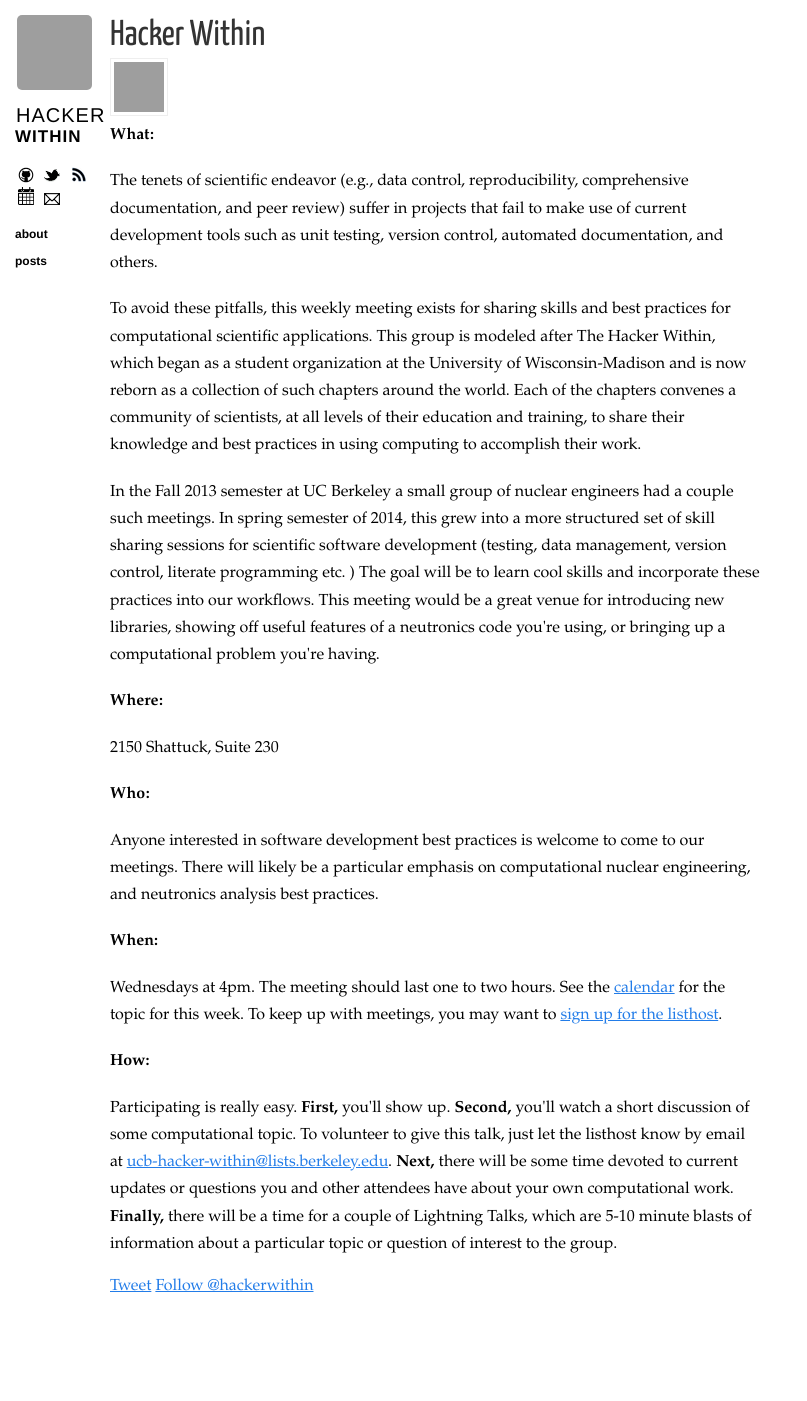
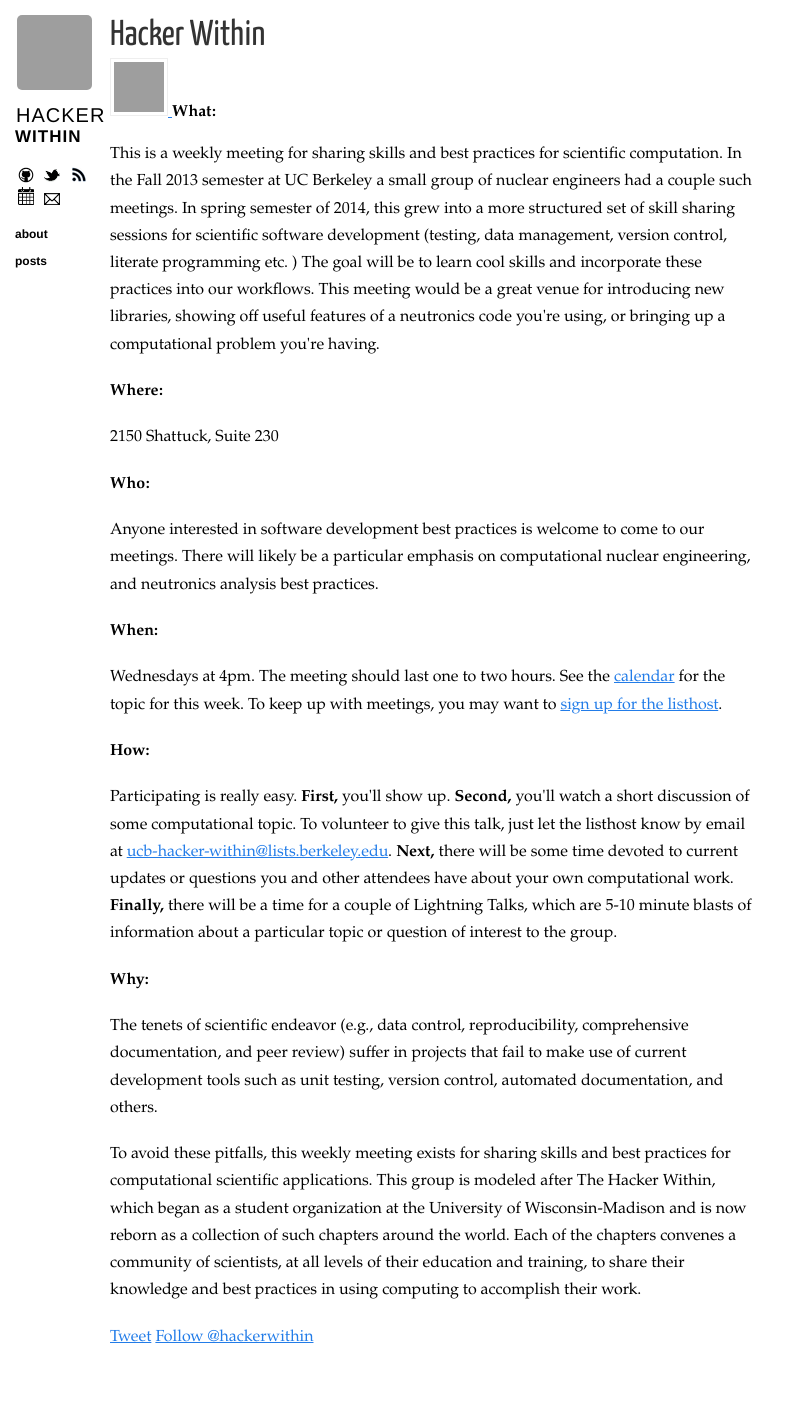
Before and after one commit to thehackerwithin/berkeley, a Jekyll site: the page built from about.html, in a window 1280 px wide. Shown: the whole page, without its empty margins (0-807 px from the left). Built offline with Jekyll 4.4.1, drawn with Linux system fonts in a browser that asks for light colours; nearby versions of some CDN libraries; Markdown is read by kramdown in place of the engine named in the settings; comment, search, counter and statistics services are not loaded; before the commit the page ends 1346 px from its top, so only the background shows below that; grey boxes are pictures that could not be loaded.

Commit message:
updated description

```diff
--- a/about.html
+++ b/about.html
@@ -11,26 +11,12 @@
         <img src="{{ site.gravatar_url }}?s=142" height="50" width="50" />
       </a>
 
-      <p>
       <b>What: </b>
       </p>
 
       <p>
-      The tenets of scientiﬁc endeavor (e.g., data control, reproducibility,
-      comprehensive documentation, and peer review) suffer in projects that fail
-      to make use of current development tools such as unit testing, version
-      control, automated documentation, and others.</p>
-      <p>
-      To avoid these pitfalls, this weekly meeting exists for sharing skills and best practices for
-      computational scientific applications. This group is modeled after The
-      Hacker Within, which  began as a student organization at the University of Wisconsin-Madison and
-      is now reborn as a collection of such chapters around the world. Each of
-      the chapters convenes a community of scientists, at all levels of their
-      education and training, to share their knowledge and best practices in
-      using computing to accomplish their work.</p>
-
-      <p>
-      In the Fall 2013 semester at UC Berkeley a small group of nuclear
+      This is a weekly meeting for sharing skills and best practices for
+      scientific computation. In the Fall 2013 semester at UC Berkeley a small group of nuclear
       engineers had a couple such meetings. In spring semester of 2014, this
       grew into a more structured set of skill sharing sessions for scientific
       software development (testing, data management, version control, literate
@@ -90,6 +76,26 @@
       the group.
       </p>
 
+      <p>
+      <b>Why: </b>
+      </p>
+      <p>
+      The tenets of scientiﬁc endeavor (e.g., data control, reproducibility,
+      comprehensive documentation, and peer review) suffer in projects that fail
+      to make use of current development tools such as unit testing, version
+      control, automated documentation, and others.</p>
+      <p>
+      To avoid these pitfalls, this weekly meeting exists for sharing skills and best practices for
+      computational scientific applications. This group is modeled after The
+      Hacker Within, which  began as a student organization at the University of Wisconsin-Madison and
+      is now reborn as a collection of such chapters around the world. Each of
+      the chapters convenes a community of scientists, at all levels of their
+      education and training, to share their knowledge and best practices in
+      using computing to accomplish their work.</p>
+
+
+      <p>
+
       <a href="http://twitter.com/share" class="twitter-share-button" data-count="none" data-via="{{ site.twitter }}">Tweet</a>
       <a href="http://twitter.com/{{ site.twitter }}" class="twitter-follow-button" data-show-count="false">Follow @{{ site.twitter }}</a>
       <script src="http://platform.twitter.com/widgets.js" type="text/javascript"></script>
```
